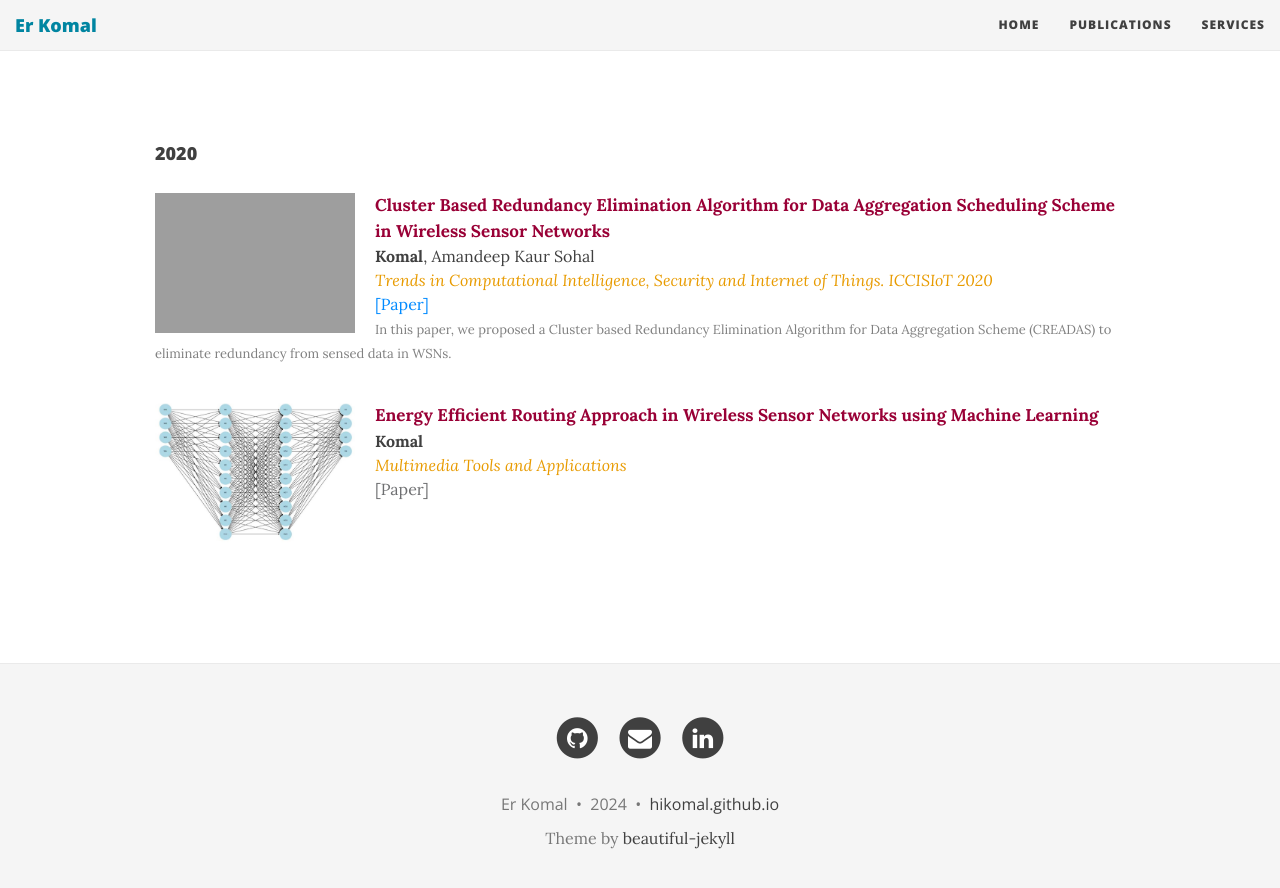
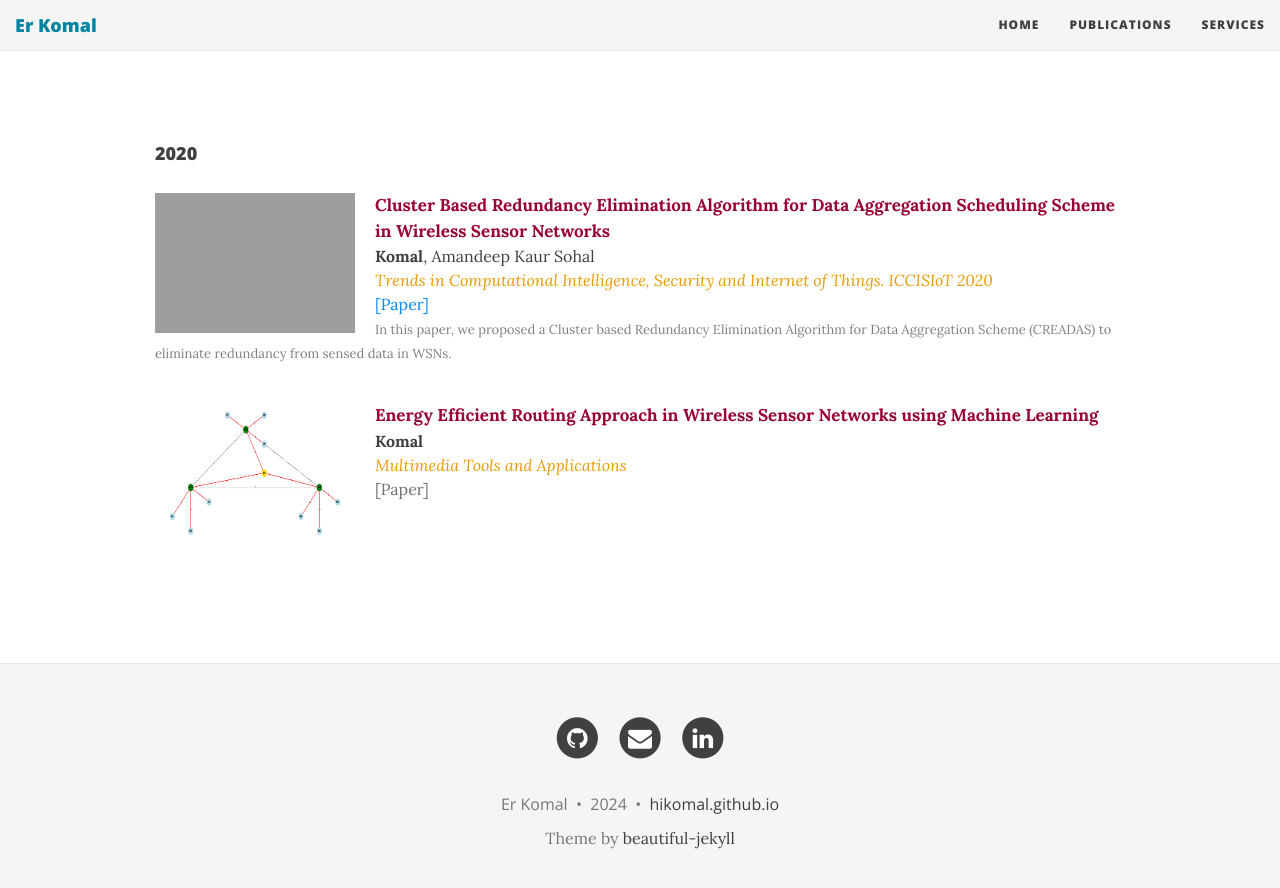
Before and after one commit to hikomal/hikomal.github.io, a Jekyll site: the page built from publications.html, in a window 1280 px wide and 900 px high, scrolled down 1616 px. Shown: the top 888 px of the window. Built offline with Jekyll 4.4.1, drawn with Linux system fonts in a browser that asks for light colours; nearby versions of some CDN libraries; grey boxes are pictures that could not be loaded.

Commit message:
Update publications.html

```diff
--- a/publications.html
+++ b/publications.html
@@ -185,7 +185,7 @@ h3 { font-size : 18px; margin : 8; padding : 0; }
   </p>
 </div>
   <div class="publication">
-  <img src="../static/pubs/multi.jpg" class="publogo" width="200 px" height="140 px">
+  <img src="../static/pubs/mst.png" class="publogo" width="200 px" height="140 px">
   <p>
     <strong>
     Energy Efficient Routing Approach in Wireless Sensor Networks using Machine Learning
```
